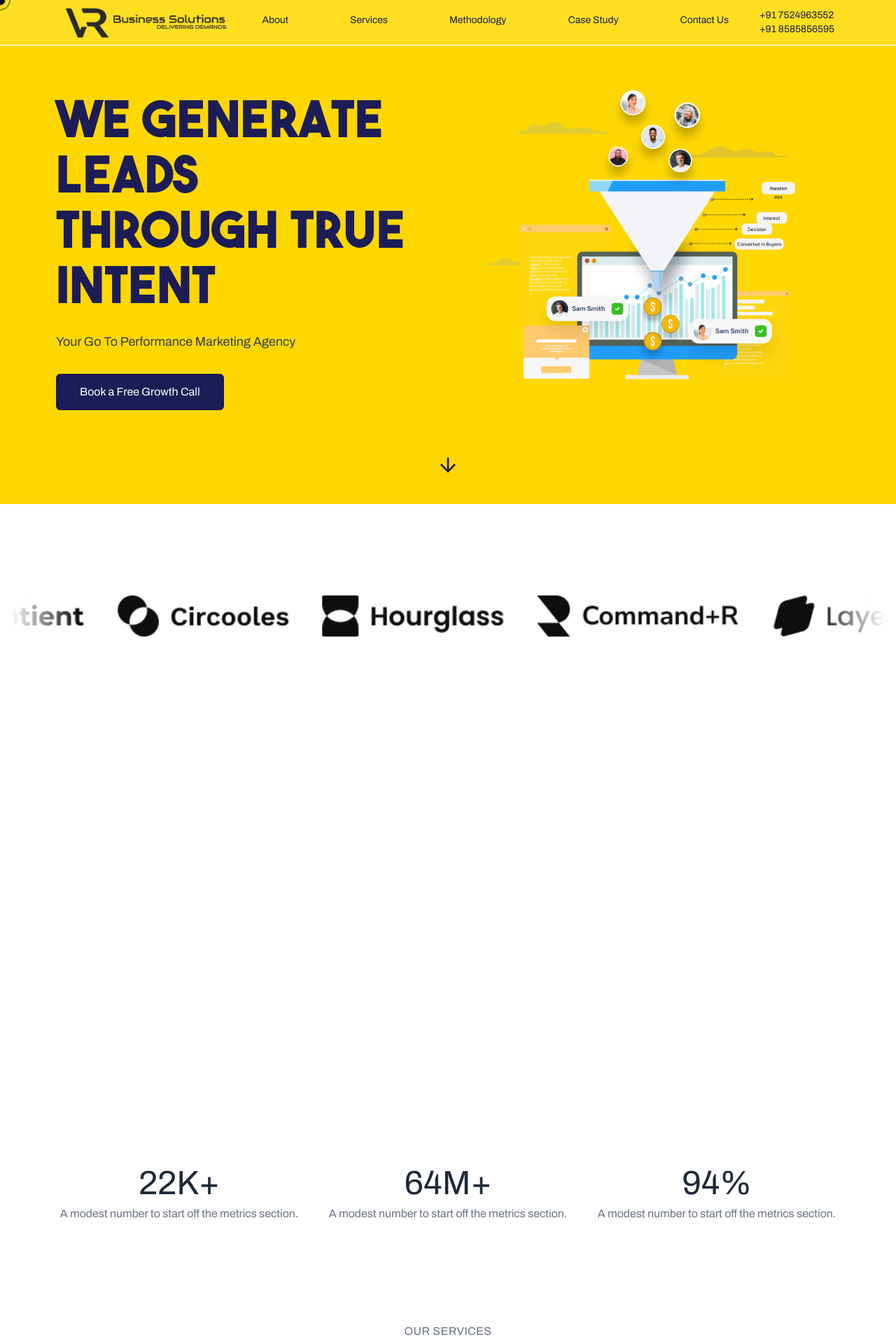
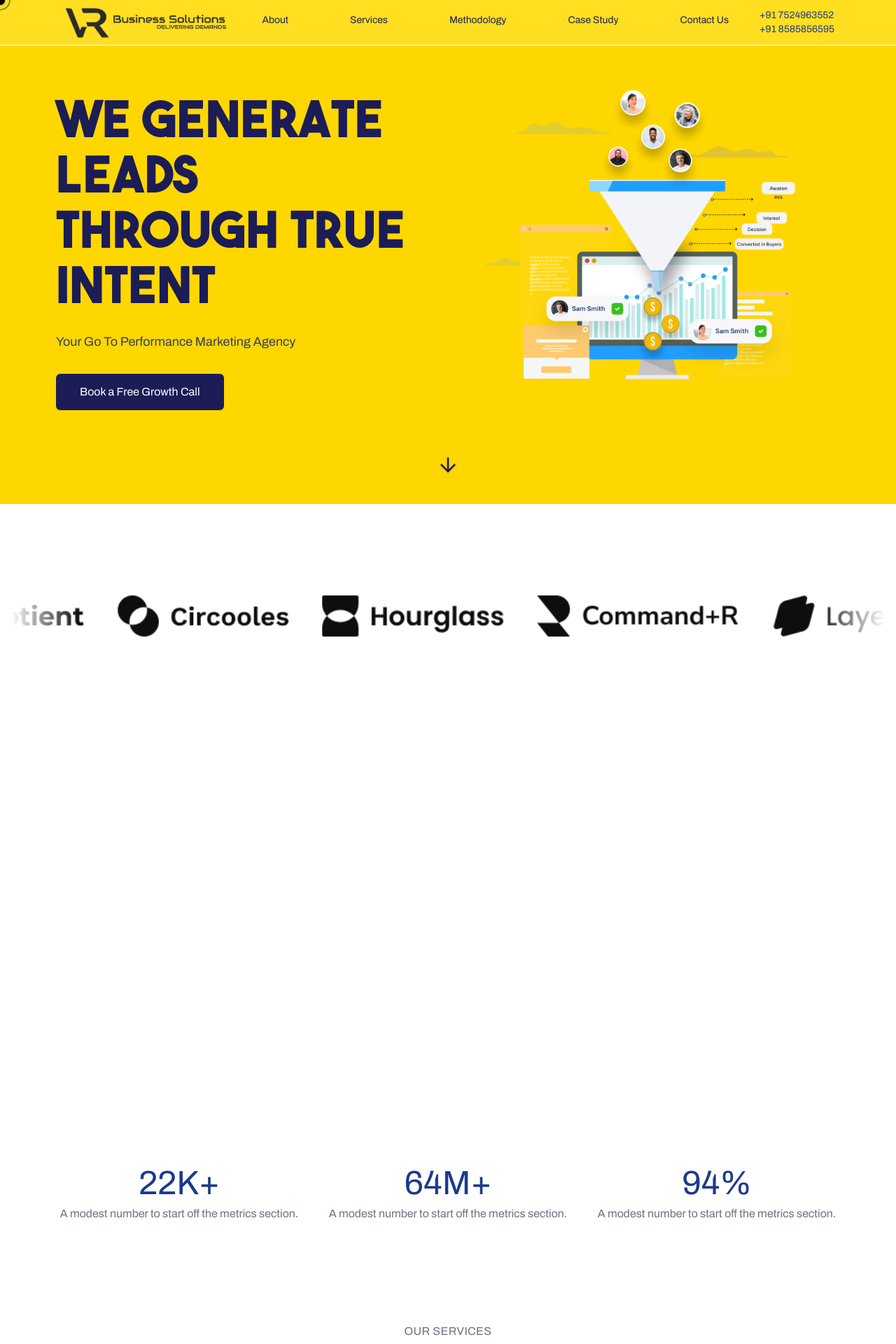
Before and after one commit to Pkadam02/vrbs, a Next.js app: page / in a window 1280 px wide. Shown: the top 1920 px of the page at 70% size. Built offline with nearby package versions, Linux system fonts and the light colour scheme.

Commit message:
button animations and solved other error 1

```diff
--- a/src/Component/Partners.tsx
+++ b/src/Component/Partners.tsx
@@ -56,7 +56,7 @@ export default function Partners() {
         {/* Heading */}
         <div className="partners-heading mx-auto mb-10 max-w-3xl flex items-center justify-center">
             <span className="h-[2px] w-10 bg-yellow-400 mr-4"></span>
-            <h3 className="text-blue-900 font-semibold text-sm md:text-base tracking-widest uppercase text-center">
+            <h3 className="text-[var(--hcolor)] font-semibold text-sm md:text-base tracking-widest uppercase text-center">
               Trusted By Amazing Brands
             </h3>
             <span className="h-[2px] w-10 bg-yellow-400 ml-4"></span>
--- a/src/Component/StatsSection.tsx
+++ b/src/Component/StatsSection.tsx
@@ -51,7 +51,7 @@ export default function StatsSection() {
         <div className="relative">
           <div className="grid grid-cols-1 sm:grid-cols-3 gap-8 items-center text-center">
             <div>
-              <h3 className="stat-number text-3xl sm:text-4xl md:text-5xl font-extrabold text-[var(--hcolor)]">
+              <h3 className="stat-number text-3xl sm:text-4xl md:text-5xl font-extrabold text-blue-900">
                 22K+
               </h3>
               <p className="mt-2 text-gray-500 text-sm sm:text-base">
@@ -60,7 +60,7 @@ export default function StatsSection() {
             </div>
 
             <div className="flex flex-col items-center justify-center">
-              <h3 className="stat-number text-3xl sm:text-4xl md:text-5xl font-extrabold text-[var(--hcolor)]">
+              <h3 className="stat-number text-3xl sm:text-4xl md:text-5xl font-extrabold text-blue-900">
                 64M+
               </h3>
               <p className="mt-2 text-gray-500 text-sm sm:text-base">
@@ -69,7 +69,7 @@ export default function StatsSection() {
             </div>
 
             <div>
-              <h3 className="stat-number text-3xl sm:text-4xl md:text-5xl font-extrabold text-[var(--hcolor)]">
+              <h3 className="stat-number text-3xl sm:text-4xl md:text-5xl font-extrabold text-blue-900">
                 94%
               </h3>
               <p className="mt-2 text-gray-500 text-sm sm:text-base">
--- a/src/app/globals.css
+++ b/src/app/globals.css
@@ -7,8 +7,11 @@
   font-weight: normal;
   font-style: normal;
 }
-:root{
-  --s: ;
+:root {
+  --foreground-rgb: 0, 0, 0;
+  --background-start-rgb: 214, 219, 220;
+  --background-end-rgb: 255, 255, 255;
+  --hcolor: #1e3a8a;
 }
 
 html {
```
